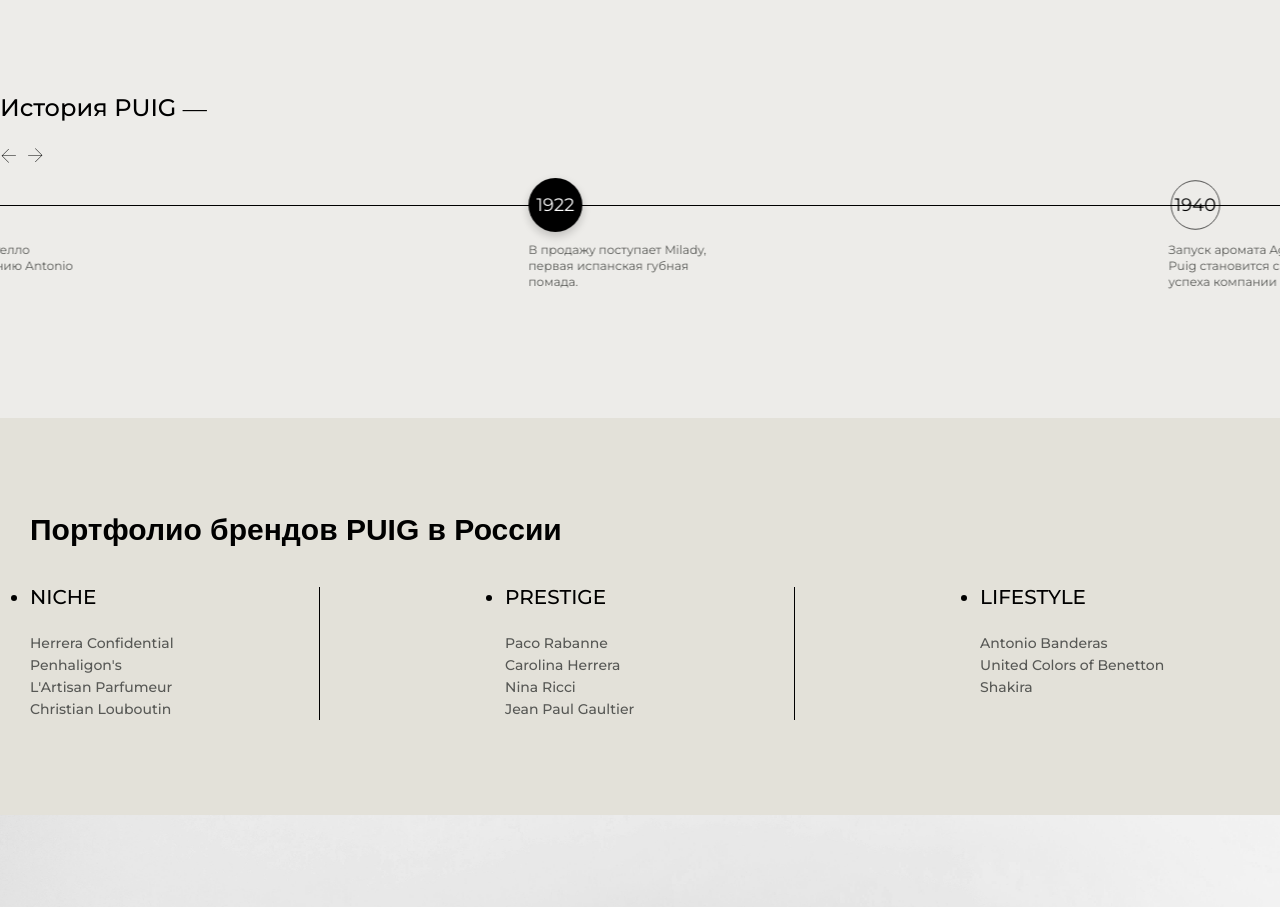
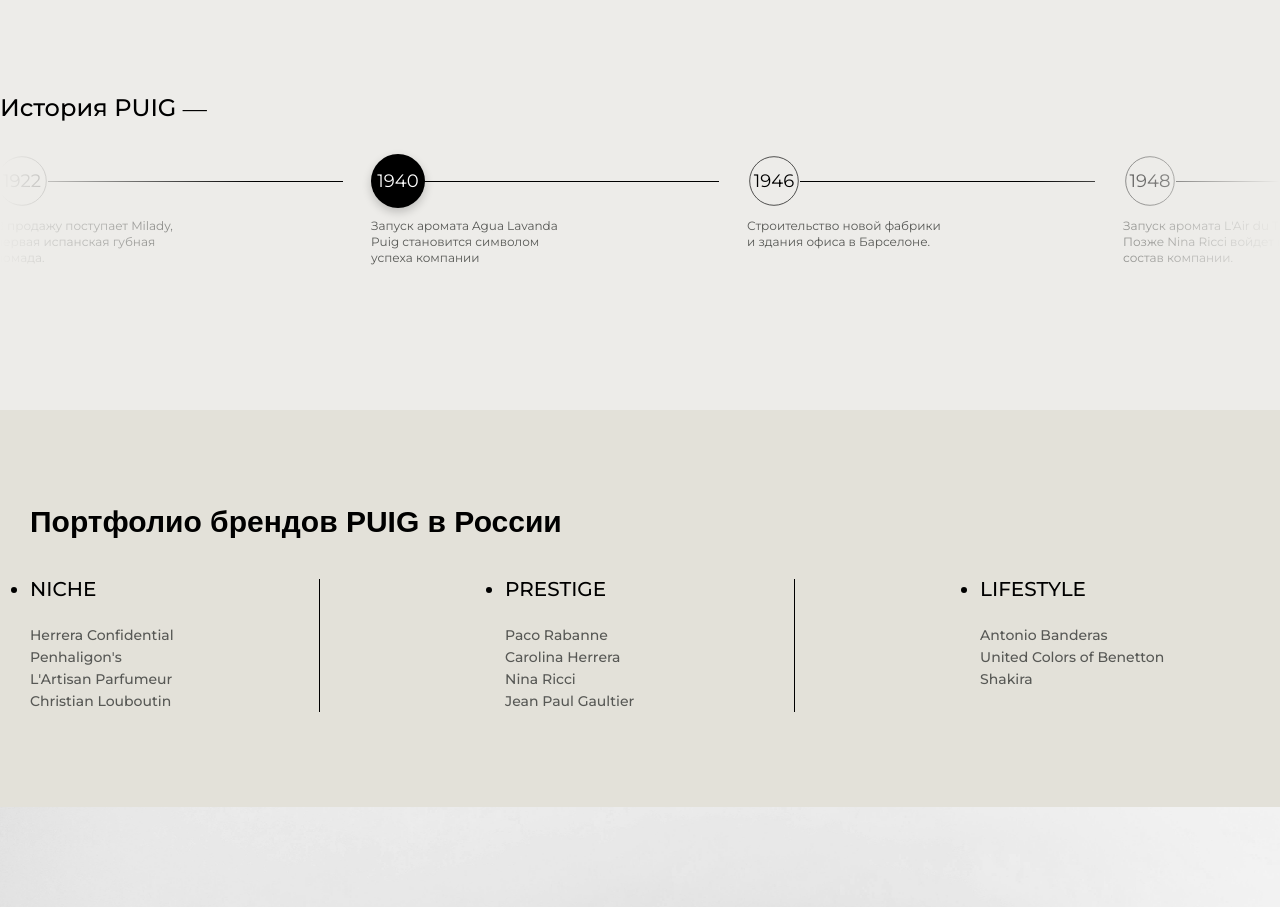
Before and after one commit to kristine20/Puig, a Next.js app: page / in a window 1280 px wide. Shown: the part 2060-2967 px from the top of the page. Built offline with nearby package versions, Linux system fonts and the light colour scheme.

Commit message:
Fix bugs

```diff
--- a/app/components/History/History.css
+++ b/app/components/History/History.css
@@ -124,17 +124,6 @@
 }
 
 
-
-.marquee-wrapper {
-    overflow: hidden;
-    width: 100%;
-}
-
-.marquee {
-    display: flex;
-    animation: scroll 10s linear infinite;
-}
-
 @keyframes scroll {
     from {
         transform: translateX(0%);
@@ -145,9 +134,64 @@
     }
 }
 
+.scroller {
+    max-width: 1440px;
+}
+
+.scroller__inner {
+    padding-block: 1rem;
+    display: flex;
+    flex-wrap: wrap;
+    gap: 1rem;
+}
+
+.scroller[data-animated="true"] {
+    overflow: hidden;
+    -webkit-mask: linear-gradient(90deg,
+            transparent,
+            white 20%,
+            white 80%,
+            transparent);
+    mask: linear-gradient(90deg, transparent, white 20%, white 80%, transparent);
+}
+
+
+
+.scroller[data-animated="true"] .scroller__inner {
+    width: max-content;
+    flex-wrap: nowrap;
+    animation: scroll var(--_animation-duration, 40s) var(--_animation-direction, forwards) linear infinite;
+}
+
+.scroller[data-direction="right"] {
+    --_animation-direction: reverse;
+}
+
+.scroller[data-direction="left"] {
+    --_animation-direction: forwards;
+}
+
+.scroller[data-speed="fast"] {
+    --_animation-duration: 20s;
+}
+
+.scroller[data-speed="slow"] {
+    --_animation-duration: 60s;
+}
+
+@keyframes scroll {
+    to {
+        transform: translate(calc(-50% - 0.5rem));
+    }
+}
+
+
+
+
+
 @media (min-width: 1910px) {
     .history-slider-item::after {
-        width: 53%;
+        width: 91%;
         left: 51px;
     }
 }
--- a/app/components/History/History.js
+++ b/app/components/History/History.js
@@ -1,9 +1,7 @@
 "use client";
 import React, { useState, useEffect } from "react";
-import Carousel from "react-multi-carousel";
 import "react-multi-carousel/lib/styles.css";
 import Image from "next/image";
-
 import arrow from "../../assets/images/arrow.png";
 import "./History.css";
 
@@ -40,62 +38,47 @@
   { year: 2024, content: "Launched new platform" },
 ];
 
-const responsive = {
-  superLargeDesktop: { breakpoint: { max: 4000, min: 1280 }, items: 6 },
-  desktop: { breakpoint: { max: 1280, min: 1024 }, items: 4 },
-  tablet: { breakpoint: { max: 1024, min: 768 }, items: 2 },
-  mobile: { breakpoint: { max: 768, min: 0 }, items: 1 },
-};
+function History() {
+  const [activeIndex, setActiveIndex] = useState(null);
+  useEffect(() => {
+    const timeoutId = setTimeout(() => {
+      const nextIndex = (activeIndex + 1) % items.length; // Cycle through items
+      setActiveIndex(nextIndex);
+    }, 5000); // 3 seconds delay before changing index
 
-const CustomLeftArrow = ({ onClick }) => (
-  <button className="history-button" onClick={onClick}>
-    <Image src={arrow} alt="prev" style={{ transform: "rotate(180deg)" }} />
-  </button>
-);
-
-const CustomRightArrow = ({ onClick }) => (
-  <button className="history-button" onClick={onClick}>
-    <Image src={arrow} alt="next" style={{ marginLeft: "40px" }} />
-  </button>
-);
-
-function History() {
-  const [activeIndex, setActiveIndex] = useState(1);
-  const [visibleItems, setVisibleItems] = useState(4); // Default fallback
+    return () => clearTimeout(timeoutId); // Cleanup timeout on component unmount or re-render
+  }, [activeIndex]);
 
   useEffect(() => {
-    const updateVisibleItems = () => {
-      const width = window.innerWidth;
-      if (width >= 1280) setVisibleItems(6);
-      else if (width >= 1024) setVisibleItems(4);
-      else if (width >= 768) setVisibleItems(2);
-      else setVisibleItems(1);
-    };
+    const scrollers = document.querySelectorAll(".scroller");
 
-    updateVisibleItems();
-    window.addEventListener("resize", updateVisibleItems);
-    return () => window.removeEventListener("resize", updateVisibleItems);
+    // If a user hasn't opted in for reduced motion, then we add the animation
+    if (!window.matchMedia("(prefers-reduced-motion: reduce)").matches) {
+      addAnimation();
+    }
+
+    function addAnimation() {
+      scrollers.forEach((scroller) => {
+        scroller.setAttribute("data-animated", true);
+        const scrollerInner = scroller.querySelector(".scroller__inner");
+        const scrollerContent = Array.from(scrollerInner.children);
+        setActiveIndex(activeIndex + 1);
+        scrollerContent.forEach((item) => {
+          const duplicatedItem = item.cloneNode(true);
+          duplicatedItem.setAttribute("aria-hidden", true);
+          scrollerInner.appendChild(duplicatedItem);
+        });
+      });
+    }
   }, []);
 
   return (
     <section className="w-fixed pt-2 mb-80 history">
       <h2>История PUIG ―</h2>
-      <Carousel
-        responsive={responsive}
-        arrows
-        autoPlay
-        autoPlaySpeed={30000}
-        infinite
-        customLeftArrow={<CustomLeftArrow />}
-        customRightArrow={<CustomRightArrow />}
-        transitionDuration={500}
-        pauseOnHover={false}
-        containerClass="history-slider-wrapper marquee-wrapper"
-        afterChange={(index) => setActiveIndex(index + 1)}
-      >
+      <div className="scroller" data-direction="left" data-speed="slow">
+        <div className="scroller__inner">
           {items.map((item, index) => {
             const isActive = index === activeIndex;
-          console.log(activeIndex, "activeIndex");
             return (
               <div key={item.year} className={`history-slider-item marquee`}>
                 <div className="circle-wrapper">
@@ -111,7 +94,7 @@
                       cy="20"
                       r="18"
                       fill="none"
-                    stroke={isActive ? "#000" : "#000"}
+                      stroke={"#000"}
                       strokeWidth={isActive ? 1 : 0.5}
                     />
                   </svg>
@@ -120,11 +103,12 @@
                   </p>
                 </div>
                 <p className="content">{item.content}</p>
-              <div className="infinite-line"></div>
+                {/* <div className="infinite-line"></div> */}
               </div>
             );
           })}
-      </Carousel>
+        </div>
+      </div>
     </section>
   );
 }
--- a/package.json
+++ b/package.json
@@ -10,10 +10,12 @@
   },
   "dependencies": {
     "framer-motion": "^12.6.5",
+    "lodash": "^4.17.21",
     "motion": "^12.6.5",
     "next": "^15.3.0",
     "react": "^19.0.0",
     "react-dom": "^19.0.0",
+    "react-marquee-slider": "^1.1.5",
     "react-multi-carousel": "^2.8.6",
     "sharp": "^0.34.1",
     "swiper": "^11.2.6"
```
Also changed, not shown: 1 other file (tests, documents, lock files or other folders). Lines whose indentation alone changed are shown as unchanged.
